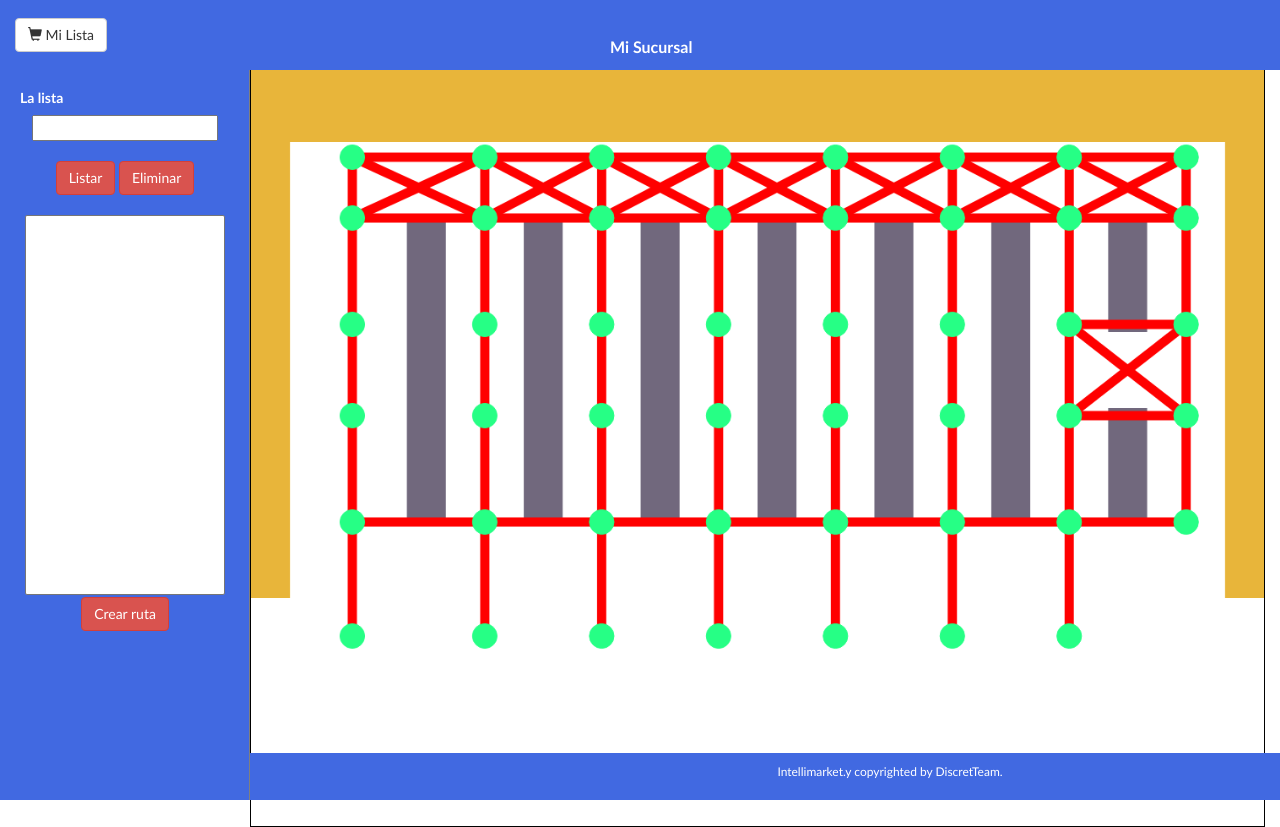
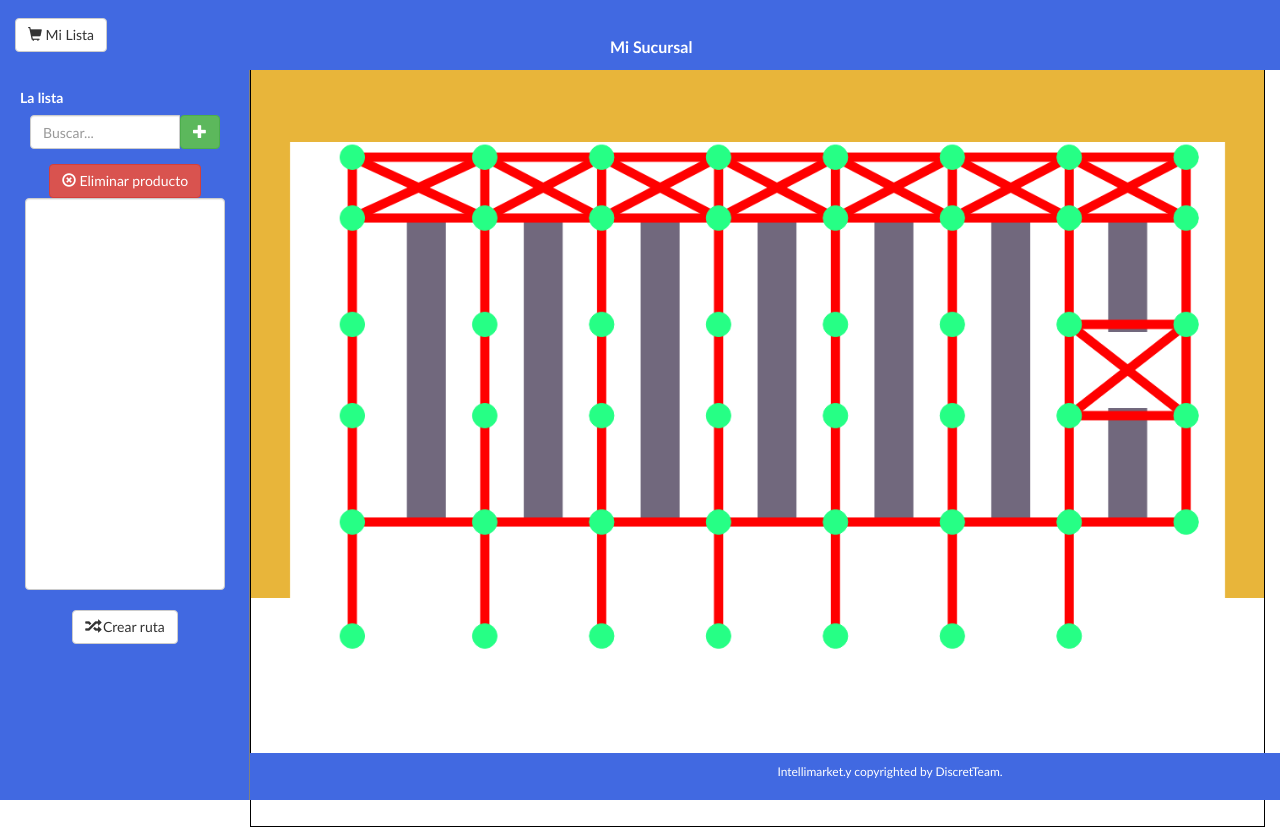
Before and after one commit to moisesisaias/intellimarket, a website: page index.html in a window 1280 px wide. Drawn offline with nearby package versions, Linux system fonts and the light colour scheme.

Commit message:
search, inputs, buttons, select stylize

```diff
--- a/css/styles.css
+++ b/css/styles.css
@@ -258,3 +258,13 @@ body {
 .ui-helper-hidden-accessible > div {
     padding: 5px;
 }
+
+select.form-control {
+    overflow: auto;
+}
+
+.crear:hover {
+    border-color: #F51AFF;
+    background-color: #F51AFF;
+    color: white;
+}
--- a/index.html
+++ b/index.html
@@ -51,18 +51,23 @@
 						<div class="ui-widget">
 						<center>
   							<form id="searchForm" role="SearchProduct">
-								<input id="tags" name="tags"  onkeydown = "if(event.keyCode === 13) document.getElementById('addToList').click()">
+								<div class="form-group input-group">
+									<input id="tags" class="form-control" style="width:150px" name="tags" placeholder="Buscar..."  onkeydown = "if(event.keyCode === 13) document.getElementById('addToList').click()"/>
+									<button class="btn btn-success" type="button" value="Listar" id="addToList" onclick="addProduct()">
+										<span class="glyphicon glyphicon-plus"></span>
+									</button>
+								</div>
+								<button id="" class="btn btn-danger" type="button" value="Eliminar" onclick="deleteProduct()">
+									<span class="glyphicon glyphicon-remove-circle"></span> Eliminar producto
+								</button>
 								</br>
-								</br>
-								<input class="btn btn-danger" type="button" value="Listar" id="addToList" onclick="addProduct()">
-								<input id="" class="btn btn-danger" type="button" value="Eliminar" onclick="deleteProduct()">
-								</br>
-								</br>
-								<select id="listbox" name="listbox" size="21" style="width:200px;">
+								<select id="listbox" name="listbox" size="21" class="form-control" style="width:200px;">
 
 								</select>
-								<input class="btn btn-danger text-center" type="button" value="Crear ruta" onclick="createRoute()">
 								</br>
+								<button class="btn btn-default text-center crear" type="button" value="Crear ruta" onclick="createRoute()">
+									<span class="glyphicon glyphicon-random"></span> Crear ruta
+								</button>
 								</br>
 
 							</form>
```
